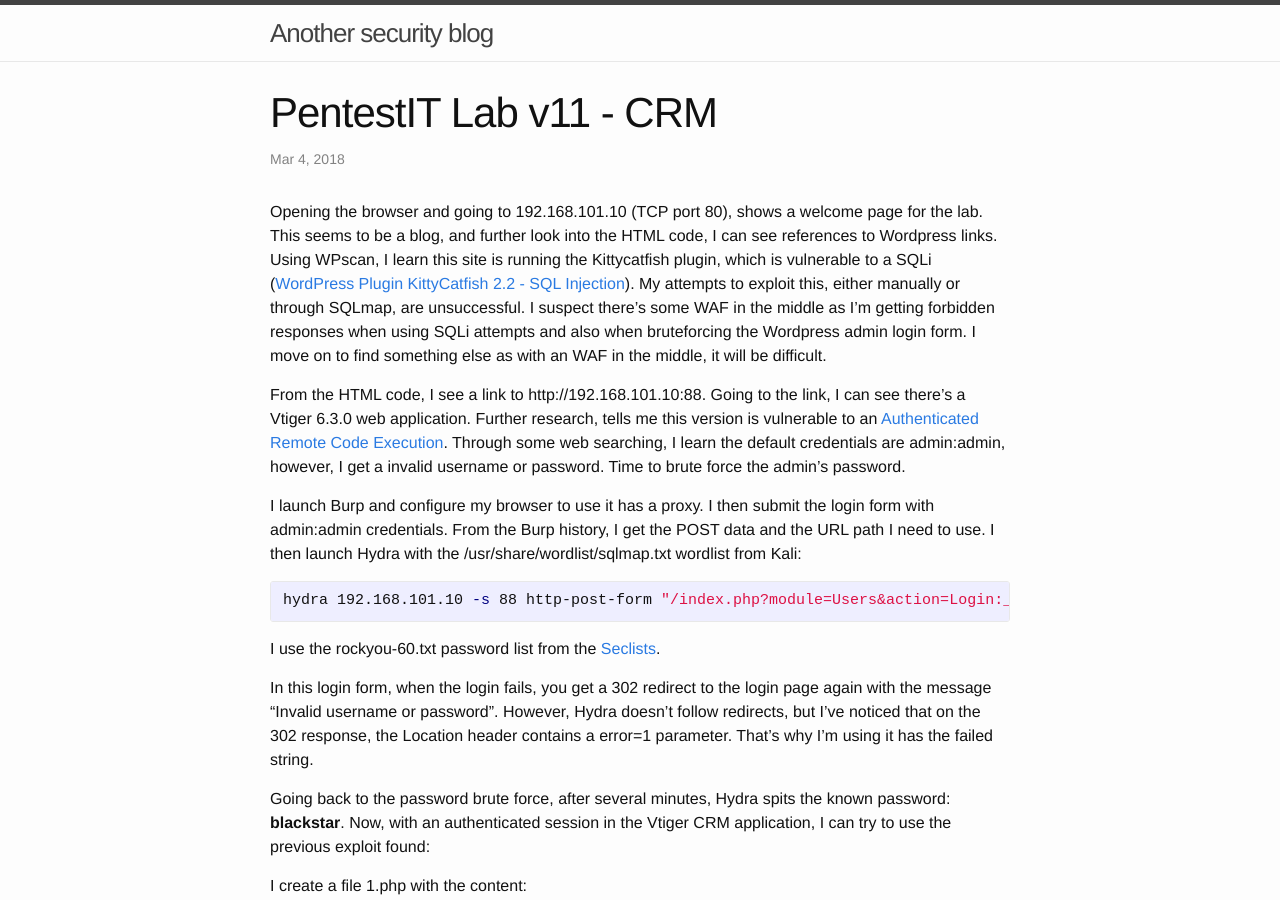
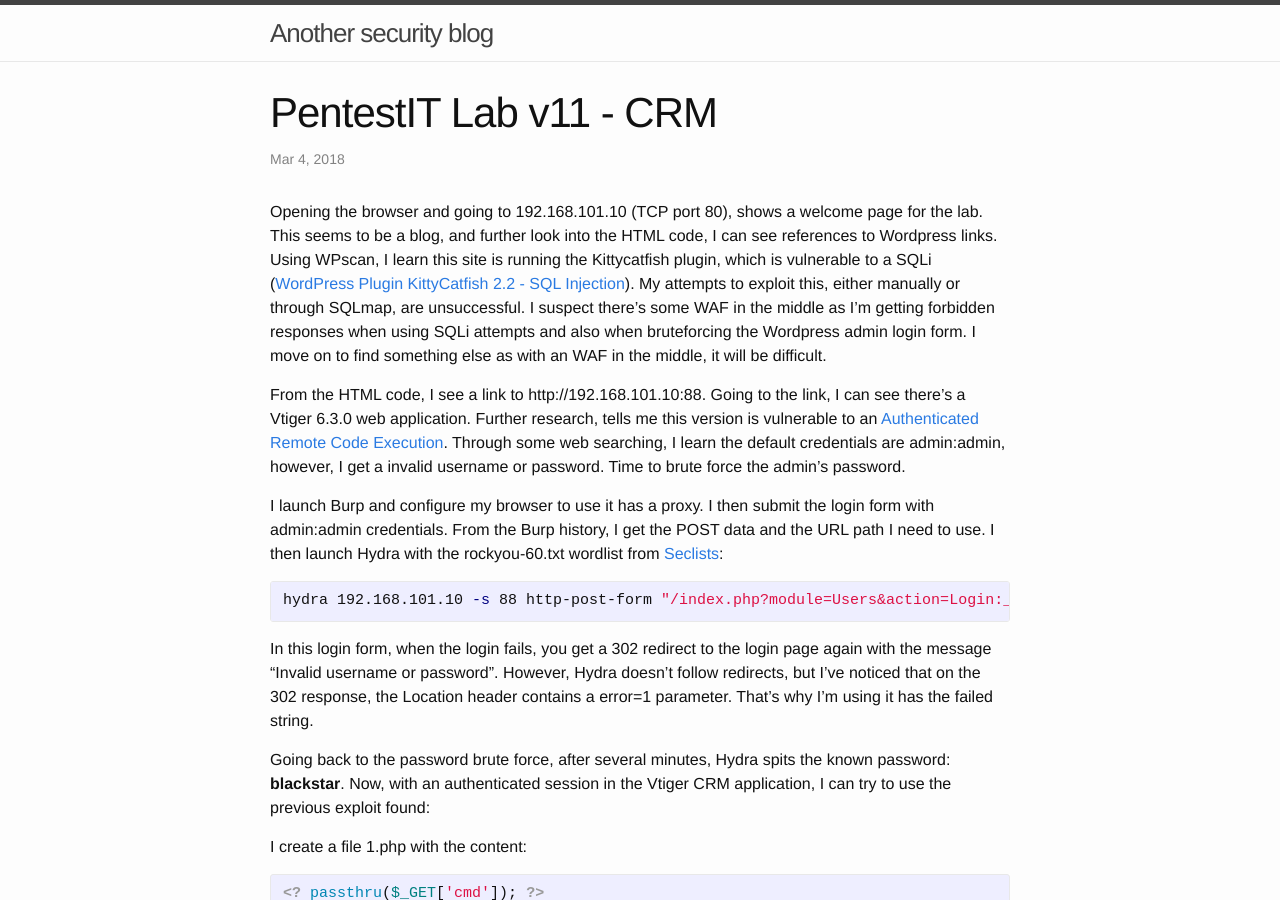
Before and after one commit to prsimoes/prsimoes.github.io, a Jekyll site: the page built from _posts/2018-03-04-PentestIT-lab-v11-CRM.markdown, in a window 1280 px wide and 900 px high. Built offline with Jekyll 4.4.1, drawn with Linux system fonts in a browser that asks for light colours.

Commit message:
Fixed post

```diff
--- a/_posts/2018-03-04-PentestIT-lab-v11-CRM.markdown
+++ b/_posts/2018-03-04-PentestIT-lab-v11-CRM.markdown
@@ -8,13 +8,11 @@ Opening the browser and going to 192.168.101.10 (TCP port 80), shows a welcome p
 
 From the HTML code, I see a link to http://192.168.101.10:88. Going to the link, I can see there's a Vtiger 6.3.0 web application. Further research, tells me this version is vulnerable to an [Authenticated Remote Code Execution][vtiger_vuln]. Through some web searching, I learn the default credentials are admin:admin, however, I get a invalid username or password. Time to brute force the admin's password.
 
-I launch Burp and configure my browser to use it has a proxy. I then submit the login form with admin:admin credentials. From the Burp history, I get the POST data and the URL path I need to use. I then launch Hydra with the /usr/share/wordlist/sqlmap.txt wordlist from Kali:
+I launch Burp and configure my browser to use it has a proxy. I then submit the login form with admin:admin credentials. From the Burp history, I get the POST data and the URL path I need to use. I then launch Hydra with the rockyou-60.txt wordlist from [Seclists][seclists]:
 
 {% highlight bash %}
 hydra 192.168.101.10 -s 88 http-post-form "/index.php?module=Users&action=Login:__vtrftk=sid%3A0e9ffbd5aee2325cb3254c8d41253bbd7c4bd27a%2C1518930935&username=^USER^&password=^PASS^:error=1" -l admin -P rockyou-60.txt -t 20
 {% endhighlight %}
-
-I use the rockyou-60.txt password list from the [Seclists][seclists].
 
 In this login form, when the login fails, you get a 302 redirect to the login page again with the message "Invalid username or password". However, Hydra doesn't follow redirects, but I've noticed that on the 302 response, the Location header contains a error=1 parameter. That's why I'm using it has the failed string.
 
```
